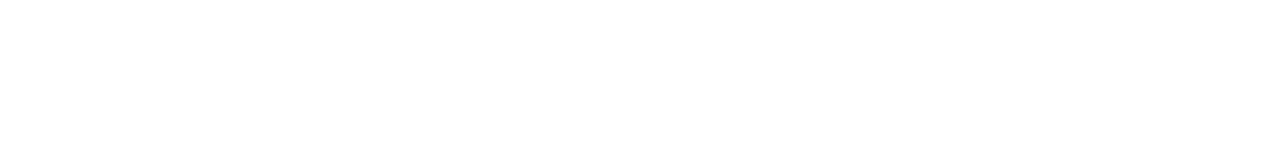
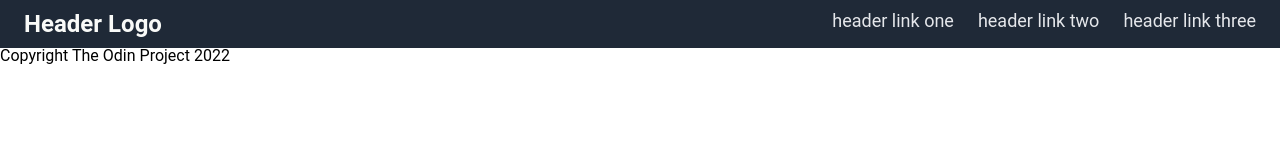
Before and after one commit to rgolds33703/odin_landing_page, a plain HTML site: page index.html in a window 1280 px wide. Drawn offline with Linux system fonts and the light colour scheme.

Commit message:
add header

```diff
--- a/index.html
+++ b/index.html
@@ -0,0 +1,29 @@
+<!DOCTYPE html>
+<html lang="en">
+<head>
+    <meta charset="UTF-8">
+    <meta http-equiv="X-UA-Compatible" content="IE=edge">
+    <meta name="viewport" content="width=device-width, initial-scale=1.0">
+    <title>Odin Landing Page</title>
+    <link rel="stylesheet" href="style.css">
+</head>
+<body>
+   <header>
+       <div class="header_logo header-logo-text">Header Logo</div>
+       <div>
+           <ul class="header_links">
+               <li><a class="header-link-text" href="#">header link one</a></li>
+               <li><a class="header-link-text" href="#">header link two</a></li>
+               <li><a class="header-link-text" href="#">header link three</a></li>
+           </ul>
+       </div>
+   </header>
+   <section class="main_content">
+       <article class="title_card"></article>
+       <article class="info_card"></article>
+       <article class="quote_card"></article>
+       <article class="action_card"></article>
+   </section>
+   <footer>Copyright The Odin Project 2022</footer>
+</body>
+</html>
--- a/style.css
+++ b/style.css
@@ -20,6 +20,11 @@ body {
 
 ol, ul {
     list-style: none;
+}
+
+a {
+    color: black;
+    text-decoration: none;
 }
 
 blockquote, q {
@@ -64,6 +69,7 @@ body {
 .header-logo-text {
     font-size: 24px;
     color: var(--header-main-text);
+    font-weight: bold;
 }
 
 .info-header-text {
@@ -78,3 +84,16 @@ body {
     font-style: italic;
     color: var(--quote-text);
 }
+/* end set page fonts */
+
+header {
+    background-color: var(--dark-bg-color);
+    display: flex;
+    justify-content: space-between;
+    padding: 12px 24px;
+}
+
+.header_links {
+    display: flex;
+    gap: 24px;
+}
```
